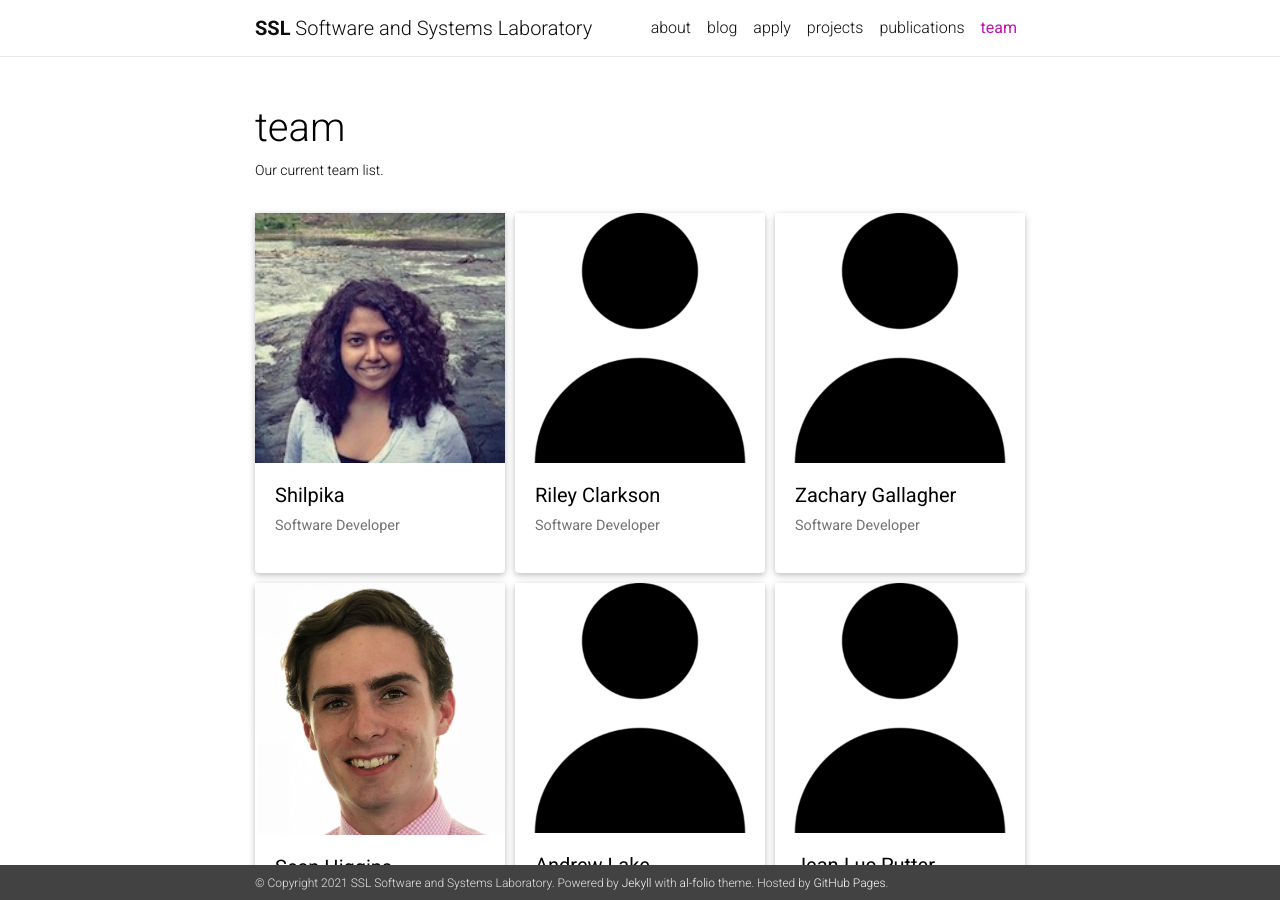
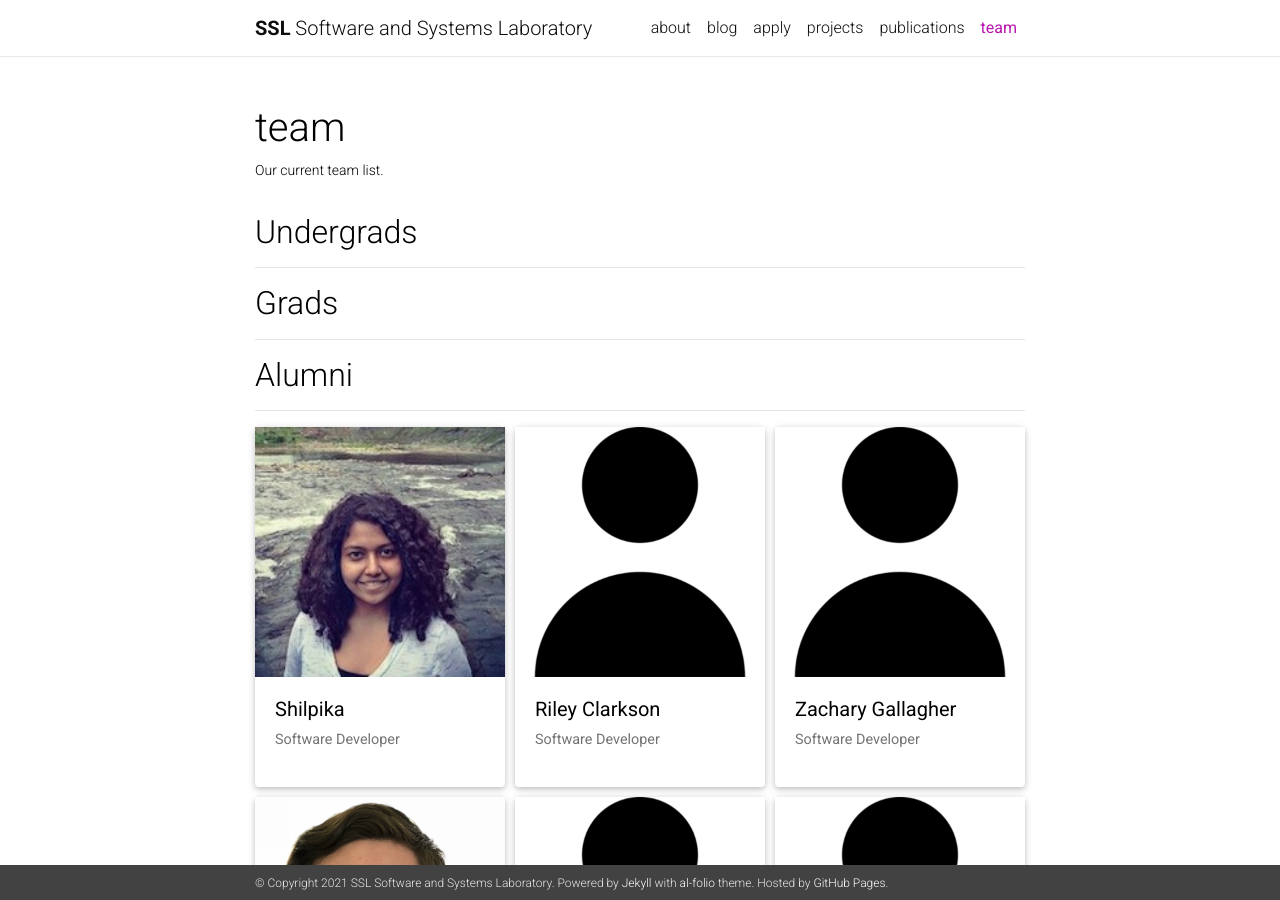
Before and after one commit to NicholasSynovic/LUC-SSL-Website, a Jekyll site: the page built from _pages/team.md, in a window 1280 px wide and 900 px high. Built offline with Jekyll 4.4.1, drawn with Linux system fonts in a browser that asks for light colours; nearby versions of some CDN libraries; a style sheet for code colours, icons or effects is not loaded.

Commit message:
Add in other titles

```diff
--- a/_pages/team.md
+++ b/_pages/team.md
@@ -6,8 +6,19 @@ description: Our current team list.
 nav: true
 ---
 
+## Undergrads
+
+---
+
+## Grads
+
+---
+
+## Alumni
+
+---
+<!-- Alumni Projects Grid -->
 <div class="projects grid">
-
   {% assign sorted_alumni = site.data.alumni %}
   {% for alumni in sorted_alumni %}
   <div class="grid-item">
```
